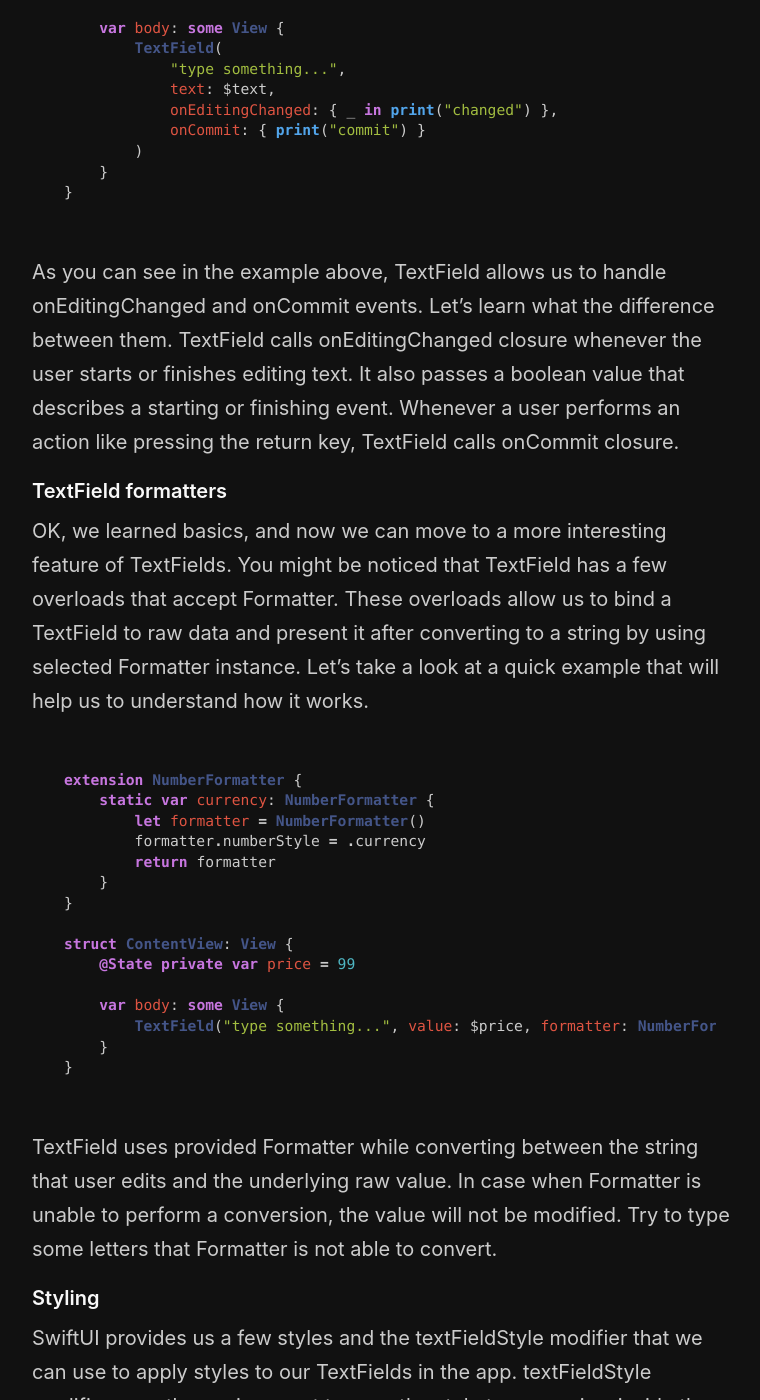
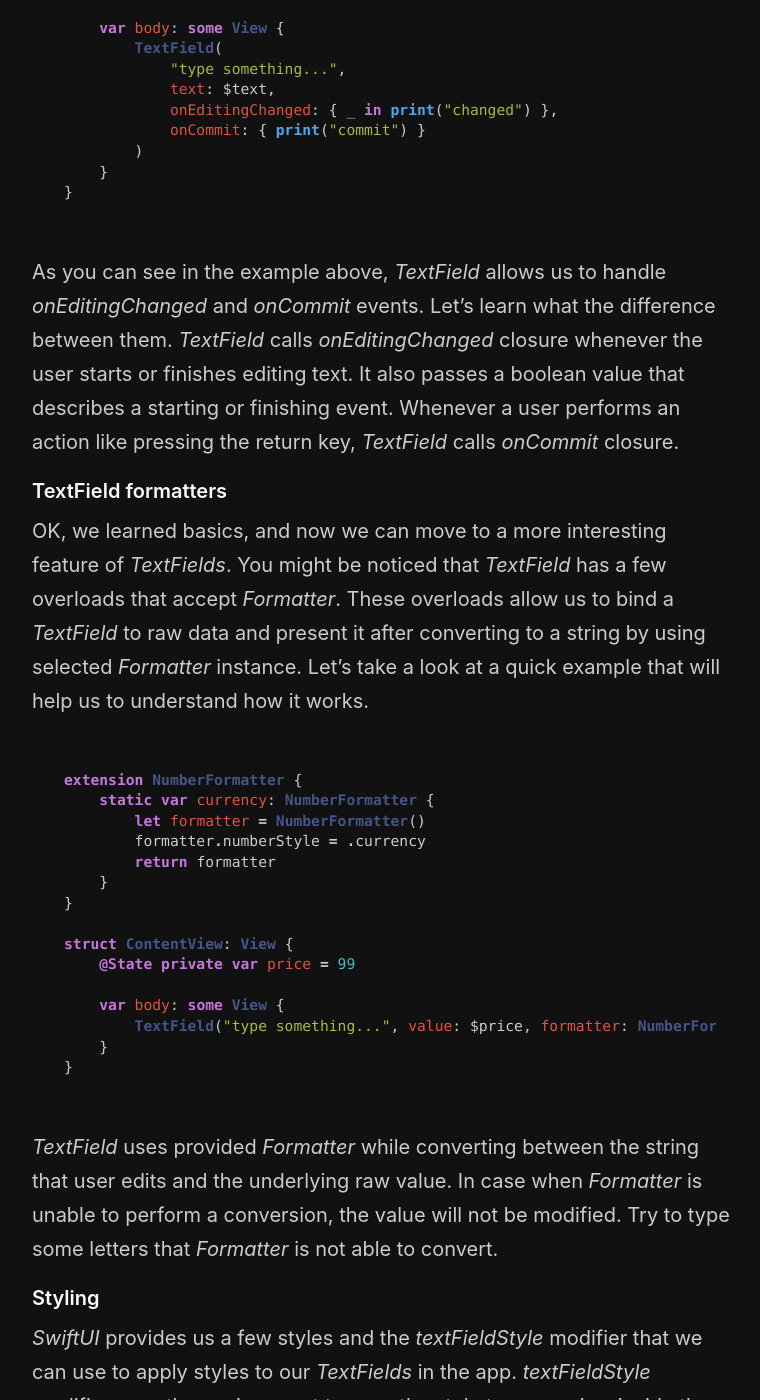
Before and after one commit to mecid/mecid.github.io, a Jekyll site: the page built from _posts/2020-02-26-textfield-in-swiftui.md, in a window 1280 px wide and 1400 px high, scrolled down 1030 px. Shown: the whole window, without its empty margins (258-1018 px from the left). Built offline with Jekyll 4.4.1, drawn with Linux system fonts in a browser that asks for light colours; some of the changed text lies outside the part shown.

Commit message:
Update 2020-02-26-textfield-in-swiftui.md

````diff
--- a/_posts/2020-02-26-textfield-in-swiftui.md
+++ b/_posts/2020-02-26-textfield-in-swiftui.md
@@ -3,10 +3,10 @@ title: TextField in SwiftUI
 layout: post
 image: /public/textfield.png
 ---
-This week I want to talk to you about a TextField component in SwiftUI.  It might look like an elementary tutorial, but TextField has pretty exciting features like out of the box formatting that we don't have in UIKit. Let's start with the basics of the TextField component.
+This week I want to talk to you about a *TextField* component in *SwiftUI*.  It might look like an elementary tutorial, but *TextField* has pretty exciting features like out of the box formatting that we don't have in *UIKit*. Let's start with the basics of the *TextField* component.
 
 #### Basics
-As you might know, we can use TextField for user input. All we need to do is creating a TextField and assigning it to any binding of a String value. Let's take a look at a very quick example.
+As you might know, we can use *TextField* for user input. All we need to do is creating a *TextField* and assigning it to any binding of a *String* value. Let's take a look at a very quick example.
 
 ```swift
 struct ContentView: View {
@@ -18,7 +18,7 @@ struct ContentView: View {
 }
 ```
 
-In the example above, we create a TextField with a placeholder and bind it to a state variable.  Pretty easy, right? TextField also provides callbacks that we might need to handle during user input.
+In the example above, we create a *TextField* with a placeholder and bind it to a state variable. Pretty easy, right? *TextField* also provides callbacks that we might need to handle during user input.
 
 ```swift
 struct ContentView: View {
@@ -35,10 +35,10 @@ struct ContentView: View {
 }
 ```
 
-As you can see in the example above, TextField allows us to handle onEditingChanged and onCommit events. Let's learn what the difference between them. TextField calls onEditingChanged closure whenever the user starts or finishes editing text. It also passes a boolean value that describes a starting or finishing event. Whenever a user performs an action like pressing the return key, TextField calls onCommit closure.
+As you can see in the example above, *TextField* allows us to handle *onEditingChanged* and *onCommit* events. Let's learn what the difference between them. *TextField* calls *onEditingChanged* closure whenever the user starts or finishes editing text. It also passes a boolean value that describes a starting or finishing event. Whenever a user performs an action like pressing the return key, *TextField* calls *onCommit* closure.
 
 #### TextField formatters
-OK, we learned basics, and now we can move to a more interesting feature of TextFields. You might be noticed that TextField has a few overloads that accept Formatter. These overloads allow us to bind a TextField to raw data and present it after converting to a string by using selected Formatter instance. Let's take a look at a quick example that will help us to understand how it works.
+OK, we learned basics, and now we can move to a more interesting feature of *TextFields*. You might be noticed that *TextField* has a few overloads that accept *Formatter*. These overloads allow us to bind a *TextField* to raw data and present it after converting to a string by using selected *Formatter* instance. Let's take a look at a quick example that will help us to understand how it works.
 
 ```swift
 extension NumberFormatter {
@@ -58,10 +58,10 @@ struct ContentView: View {
 }
 ```
 
-TextField uses provided Formatter while converting between the string that user edits and the underlying raw value. In case when Formatter is unable to perform a conversion, the value will not be modified. Try to type some letters that Formatter is not able to convert.
+*TextField* uses provided *Formatter* while converting between the string that user edits and the underlying raw value. In case when *Formatter* is unable to perform a conversion, the value will not be modified. Try to type some letters that *Formatter* is not able to convert.
 
 #### Styling
-SwiftUI provides us a few styles and the textFieldStyle modifier that we can use to apply styles to our TextFields in the app. textFieldStyle modifier uses the environment to pass the style to every view inside the environment. It looks very similar to the buttonStyle modifier that discussed in the previous post.
+*SwiftUI* provides us a few styles and the *textFieldStyle* modifier that we can use to apply styles to our *TextFields* in the app. *textFieldStyle* modifier uses the environment to pass the style to every view inside the environment. It looks very similar to the *buttonStyle* modifier that discussed in the previous post.
 
 ```swift
 struct ContentView: View {
@@ -75,7 +75,7 @@ struct ContentView: View {
 }
 ```
 
-SwiftUI has a TextFieldStyle protocol that we can use to provide styling to our TextFields. Let's take a look at how we can use it.
+*SwiftUI* has a *TextFieldStyle* protocol that we can use to provide styling to our *TextFields*. Let's take a look at how we can use it.
 
 ```swift
 struct SuperCustomTextFieldStyle: TextFieldStyle {
@@ -96,7 +96,7 @@ struct ContentView: View {
 }
 ```
 
-It looks like there is some compiler magic behind this protocol because it requires _body, which is not a part of TextFieldStyle.
+It looks like there is some compiler magic behind this protocol because it requires *_body*, which is not a part of *TextFieldStyle*.
 
 #### Conclusion
-This week we learned the things behind the TextField component. It provides us an interesting raw data formatting feature that we don't have in UIKit. I hope you enjoy the post. Feel free to follow me on [Twitter](https://twitter.com/mecid) and ask your questions related to this post. Thanks for reading, and see you next week!
+This week we learned the things behind the *TextField* component. It provides us an interesting raw data formatting feature that we don't have in *UIKit*. I hope you enjoy the post. Feel free to follow me on [Twitter](https://twitter.com/mecid) and ask your questions related to this post. Thanks for reading, and see you next week!
````
